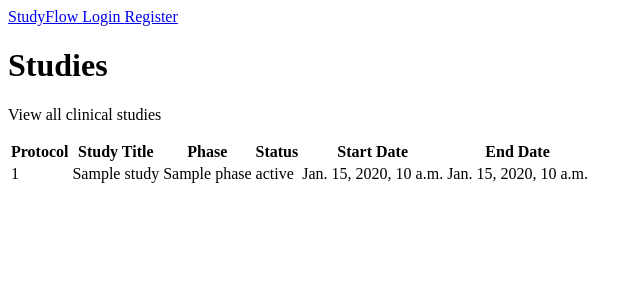
After one commit to Azizr96/studyflow, a Django app: template studies/templates/studies/study_list.html in a window 1280 px wide. The commit adds this page. Shown: the top 300 px of the page, without its empty margins (0-641 px from the left). Run offline with Django 3.2, Linux system fonts and the light colour scheme; the template is opened without the code that fills it: most values are stand-ins (such as "Sample title", 1, 10 or a date in 2020).

Commit message:
Add elevated study list

```diff
--- /dev/null
+++ b/studies/templates/studies/study_list.html
@@ -0,0 +1,80 @@
+{% extends "base.html" %}
+
+{% block title %}
+    Studies | StudyFlow
+{% endblock %}
+
+{% block content %}
+
+    <h1>Studies</h1>
+
+    <p>
+        View all clinical studies
+    </p>
+
+    {% if user.profile.role.can_manage_studies %}
+        <p>
+            <a href="{% url 'studies:create_study' %}">
+                Add Study
+            </a>
+        </p>
+    {% endif %}
+
+    {% if studies %}
+
+        <table>
+            <thead>
+                <tr>
+                    <th scope="col">Protocol</th>
+                    <th scope="col">Study Title</th>
+                    <th scope="col">Phase</th>
+                    <th scope="col">Status</th>
+                    <th scope="col">Start Date</th>
+                    <th scope="col">End Date</th>
+                </tr>
+            </thead>
+
+            <tbody>
+
+                {% for study in studies %}
+
+                    <tr>
+                        <td>
+                            {{ study.protocol_number }}
+                        </td>
+
+                        <td>
+                            {{ study.title }}
+                        </td>
+
+                        <td>
+                            {{ study.phase }}
+                        </td>
+
+                        <td>
+                            {{ study.status }}
+                        </td>
+
+                        <td>
+                            {{ study.start_date|default:"Not set" }}
+                        </td>
+
+                        <td>
+                            {{ study.end_date|default:"Not set" }}
+                        </td>
+                    </tr>
+
+                {% endfor %}
+
+            </tbody>
+        </table>
+
+    {% else %}
+
+        <p>
+            No studies have been created yet.
+        </p>
+
+    {% endif %}
+
+{% endblock %}
--- a/studies/urls.py
+++ b/studies/urls.py
@@ -6,8 +6,14 @@ app_name = "studies"
 
 urlpatterns = [
     path(
+            "",
+            views.study_list,
+            name="study_list",
+        ),
+    path(
         "create/",
         views.create_study,
         name="create_study",
     ),
+
 ]
--- a/templates/base.html
+++ b/templates/base.html
@@ -41,6 +41,10 @@
                 {% endif %}
 
                 {% if user.profile.role.can_manage_studies %}
+                    <a href="{% url 'studies:study_list' %}">
+                        Studies
+                    </a>
+
                     <a href="{% url 'studies:create_study' %}">
                         Add Study
                     </a>
```
Also changed, not shown: studies/views.py (+23 -2 lines).
